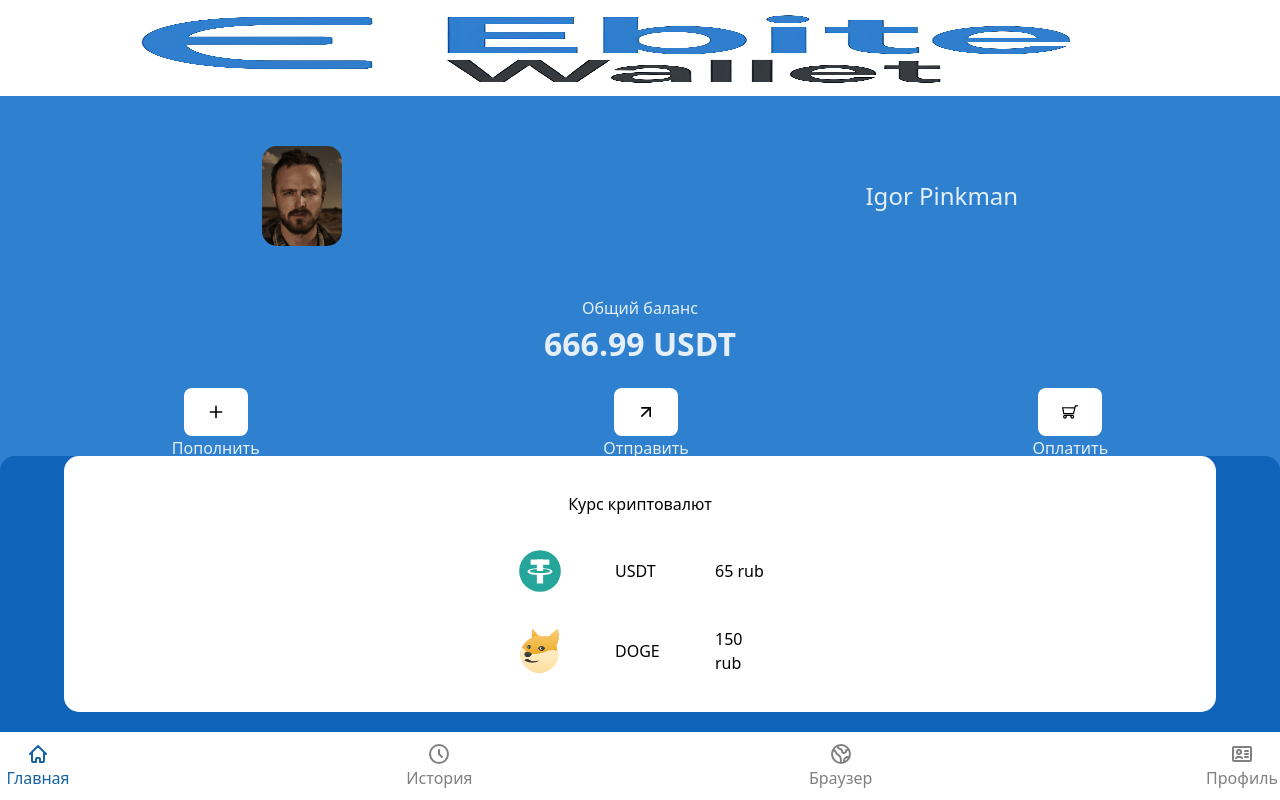
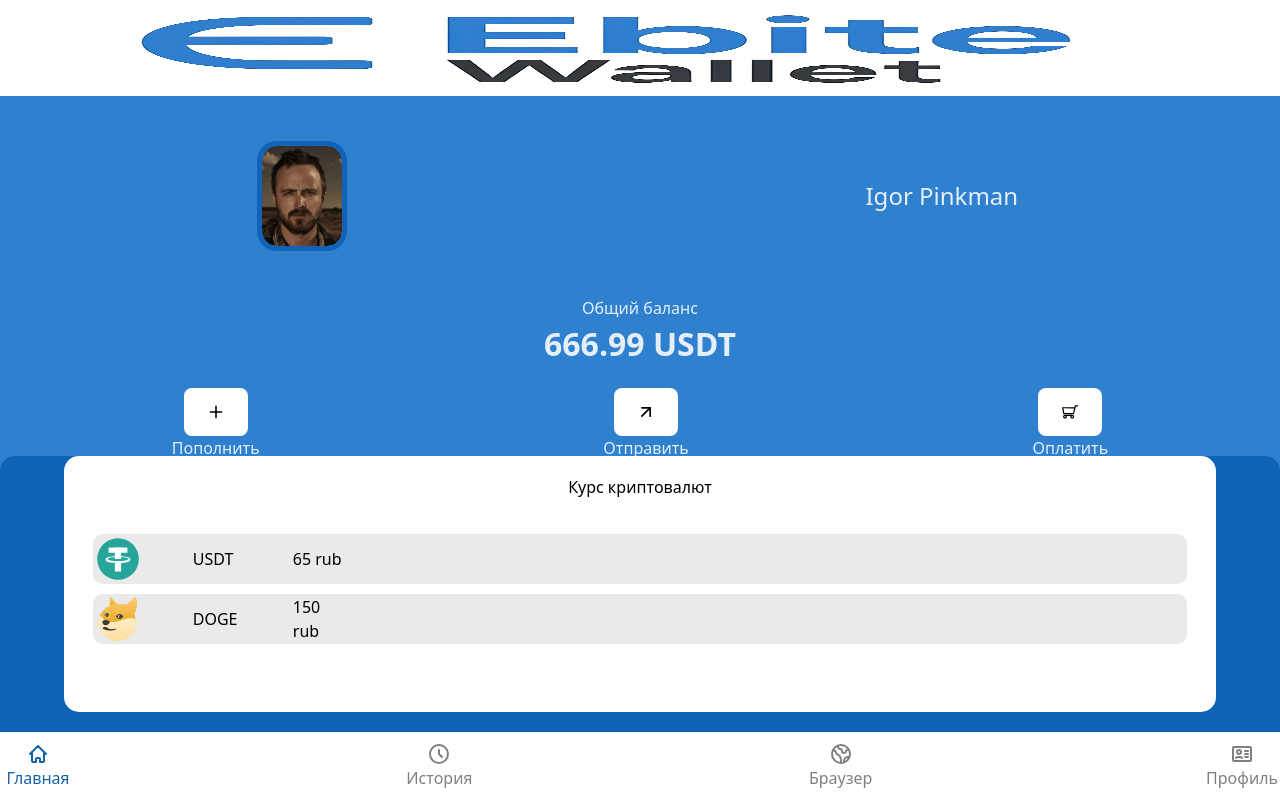
Before and after one commit to PavelScript/EbiteWallet, a React (Vite) app: page / in a window 1280 px wide. Built offline with nearby package versions, Linux system fonts and the light colour scheme.

Commit message:
Added outline for userAvatar and altered currency bars

```diff
--- a/src/components/CurrencyInfo/CurrencyInfo.module.scss
+++ b/src/components/CurrencyInfo/CurrencyInfo.module.scss
@@ -22,22 +22,27 @@
             font-weight: 400;
             color: black;
             text-align: center;
+            padding-bottom: 25px;
         }
 
         .currencyList {
             display:flex;
             flex-direction: column;
             align-items: center;
+            margin-bottom: 50px;
 
 
 
 
-            .usdt {
 
-                margin-top: 30px;
+            .currency {
+
+                margin-top: 10px;
+                background-color: rgb(234, 234, 234);
+                border-radius: 10px;
                 display: grid;
                 grid-template-columns: 50px 50px 50px;
-                width:250px;
+                            width:95%;
                 align-items: center;
                 justify-content: start;
                 gap:50px;
--- a/src/components/CurrencyInfo/CurrencyInfo.tsx
+++ b/src/components/CurrencyInfo/CurrencyInfo.tsx
@@ -8,10 +8,10 @@ const CurrencyInfo = () => {
       <div className={styles.innerWrapper}>
         <span className={styles.mainText}>Курс криптовалют</span>
         <div className={styles.currencyList}>
-          <div className={styles.usdt}>
+          <div className={styles.currency}>
             <img src={usdtIcon} alt="USDT" /> <p>USDT </p><p>65 rub</p>
           </div>
-          <div className={styles.usdt}>
+          <div className={styles.currency}>
             <img src={doge} alt="doge" /> <p>DOGE </p><p>150 rub</p>
           </div>
         </div>
--- a/src/components/WalletBalanceInfo/WalletBalanceInfo.module.scss
+++ b/src/components/WalletBalanceInfo/WalletBalanceInfo.module.scss
@@ -27,6 +27,7 @@
             height: 100px;
             width: 80px;
             object-fit: cover;
+            outline: 5px solid rgb(15, 99, 184);
         }
     }
 
```
